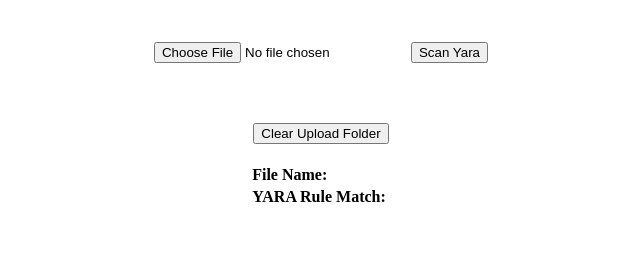
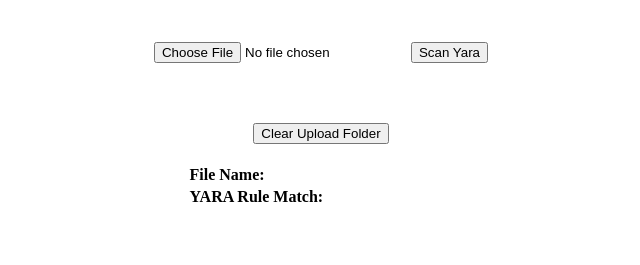
Before and after one commit to Mr-AnyThink/yara-gui, a Flask app: page / in a window 1280 px wide. Shown: the part 185-450 px from the top of the page, without its empty margins (319-959 px from the left). Run offline with Flask 2, Linux system fonts and the light colour scheme.

Commit message:
Update index.html

```diff
--- a/templates/index.html
+++ b/templates/index.html
@@ -19,7 +19,7 @@
         </form>
         <form>
                 <table>
-                        <tr><td align="Left"><b>File Name:</b></td>
+                        <tr><td style="width: 259px; vertical-align:top"><b>File Name:</b></td>
                                 <td>
                                 {% if no_file == 0: %}
                                         Provide File to Scan
@@ -28,7 +28,7 @@
                                 {% endif %}
                                 </td>
                         </tr>
-                        <tr><td align="Left"><b>YARA Rule Match:</b></td>
+                        <tr><td style="width: 259px; vertical-align:top"><b>YARA Rule Match:</b></td>
                         <td>
                         {% if rule_matches == 'None': %}
                                 No matches Found
```
